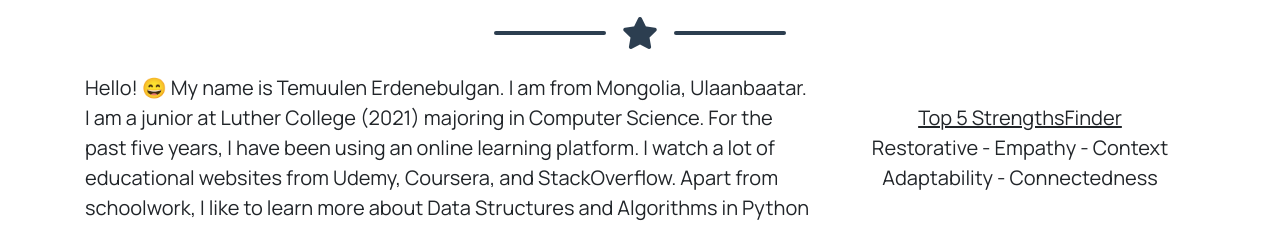
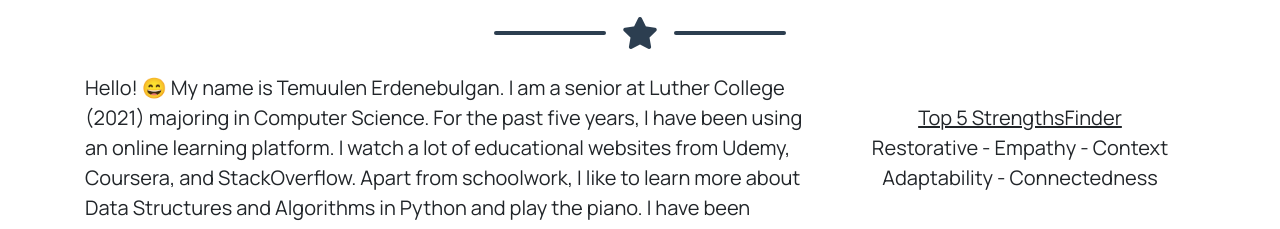
Before and after one commit to erdete01/personal-website, a website with bundled scripts: page index.html in a window 1280 px wide. Shown: the part 848-1077 px from the top of the page. Built offline with nearby package versions, Linux system fonts and the light colour scheme.

Commit message:
Update index.html

```diff
--- a/index.html
+++ b/index.html
@@ -77,7 +77,7 @@
 			<div class="row">
 				<div class="col-lg-8 ml-auto">
 					<p class="lead" id="myStyle">
-						Hello! &#128516; My name is Temuulen Erdenebulgan. I am from Mongolia, Ulaanbaatar. I am a junior at Luther College (2021) majoring in Computer Science. For the past five years, I have been using an online learning platform. I watch a lot of educational websites from Udemy, Coursera, and StackOverflow. Apart from schoolwork, I like to learn more about Data Structures and Algorithms in Python and play the piano. I have been playing piano for 12 years now. Also, I love sharing my experiences with other people. Here's my YouTube channel.
+						Hello! &#128516; My name is Temuulen Erdenebulgan. I am a senior at Luther College (2021) majoring in Computer Science. For the past five years, I have been using an online learning platform. I watch a lot of educational websites from Udemy, Coursera, and StackOverflow. Apart from schoolwork, I like to learn more about Data Structures and Algorithms in Python and play the piano. I have been playing piano for 12 years now. Also, I love sharing my experiences with other people. Here's my YouTube channel.
 						<a href="https://www.youtube.com/channel/UCYr3Y-_RmbuFbc8-nza9pcg?view_as=subscriber">
 							<img src="img/you.png" width="35" height="25">
 						</a>. I learned to code when I came to Luther College. Now, it's my passion to follow my dream which is to improve peoples' lives better.
```
